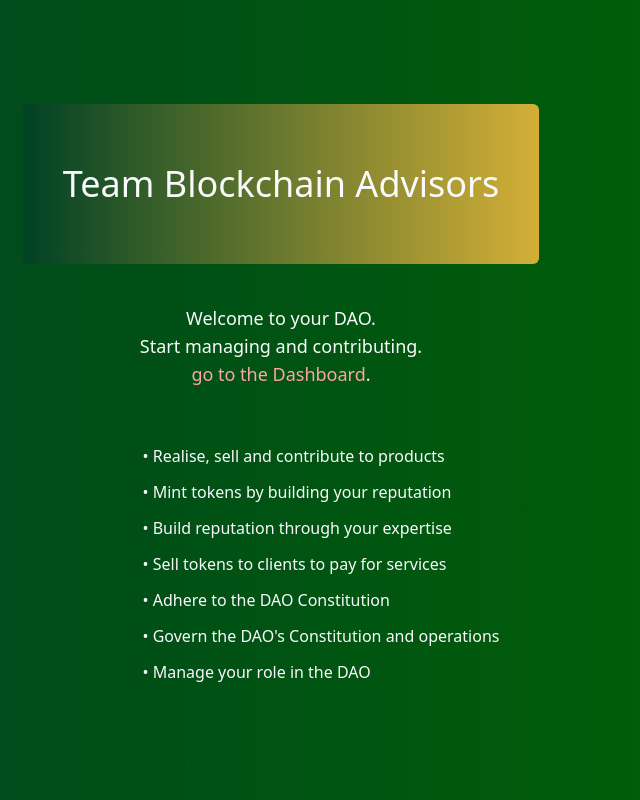
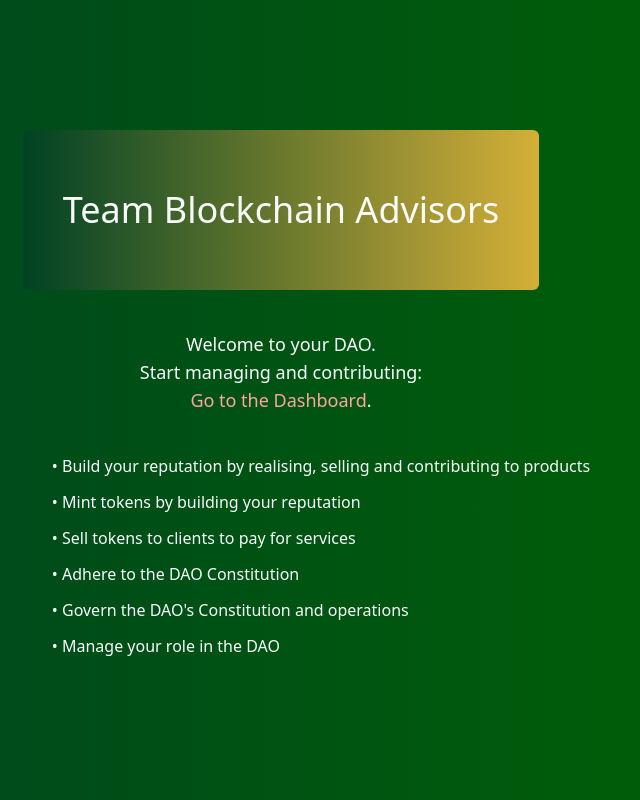
Before and after one commit to wstalmans1/dapp-dashboard-2, a React (Vite) app: page /#/ in a window 1280 px wide. Shown: the whole page, without its empty margins (359-999 px from the left). Built offline with nearby package versions, Linux system fonts and the light colour scheme.

Commit message:
homepage text

```diff
--- a/src/components/HomePage.tsx
+++ b/src/components/HomePage.tsx
@@ -5,13 +5,12 @@ export default function HomePage() {
     return (
       <div className="min-h-screen flex flex-col justify-center p-5 bg-gradient-to-british-racing-green text-gray-50 items-center">
         <h1 className="text-4xl mb-4 p-10 flex flex-col justify-center h-20 md:h-40 items-stretch rounded-md bg-gradient-to-r from-british-racing-green to-rich-gold">Team Blockchain Advisors</h1>
-        <p className="text-lg pt-6 mb-4 text-center">Welcome to your DAO. <br />
-          Start managing and contributing.<br />
-          <Link to="/dashboard" className="text-red-300 hover:underline">go to the Dashboard</Link>.</p>
+        <p className="text-lg pt-6 text-center">Welcome to your DAO. <br />
+          Start managing and contributing:<br />
+          <Link to="/dashboard" className="text-red-300 hover:underline">Go to the Dashboard</Link>.</p>
         <div className="flex flex-col list-disc mt-10 ml-20">
-          <p style={{ paddingLeft: '1em', textIndent: '-1em' }} className="pb-3">• Realise, sell and contribute to products</p>
+          <p style={{ paddingLeft: '1em', textIndent: '-1em' }} className="pb-3">• Build your reputation by realising, selling and contributing to products</p>
           <p style={{ paddingLeft: '1em', textIndent: '-1em' }} className="pb-3">• Mint tokens by building your reputation</p>
-          <p style={{ paddingLeft: '1em', textIndent: '-1em' }} className="pb-3">• Build reputation through your expertise</p>
           <p style={{ paddingLeft: '1em', textIndent: '-1em' }} className="pb-3">• Sell tokens to clients to pay for services</p>
           <p style={{ paddingLeft: '1em', textIndent: '-1em' }} className="pb-3">• Adhere to the DAO Constitution</p>
           <p style={{ paddingLeft: '1em', textIndent: '-1em' }} className="pb-3">• Govern the DAO's Constitution and operations</p>
```
